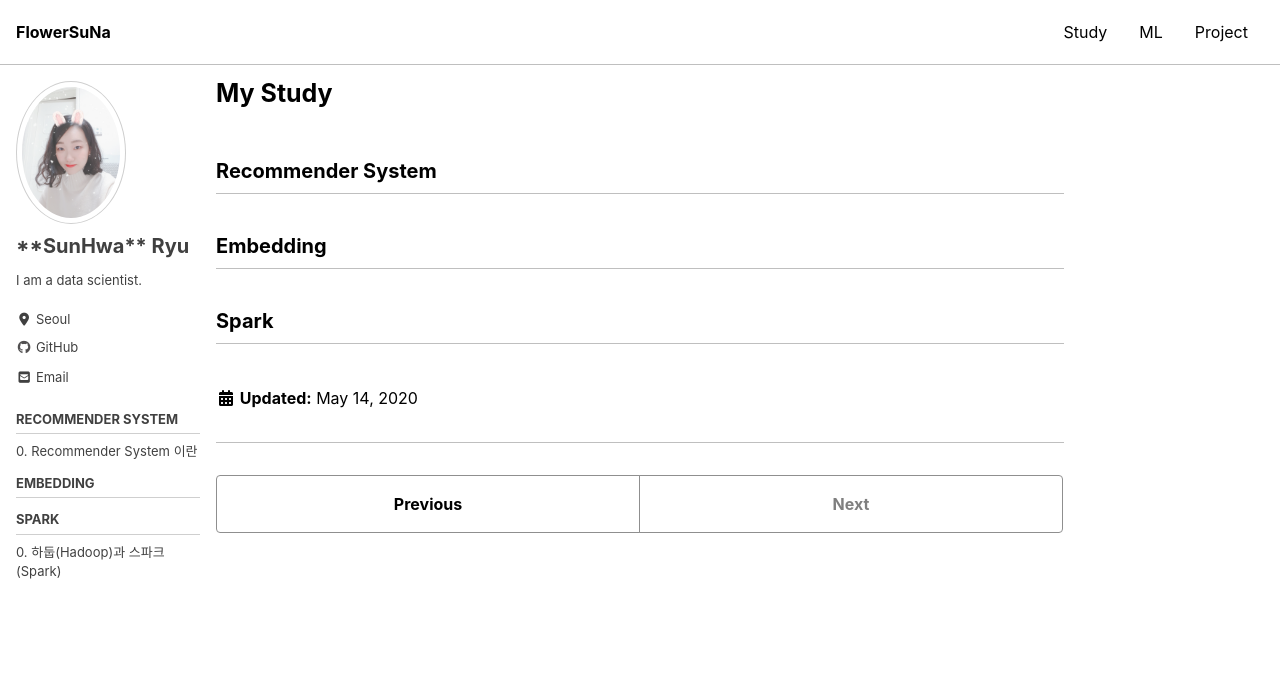
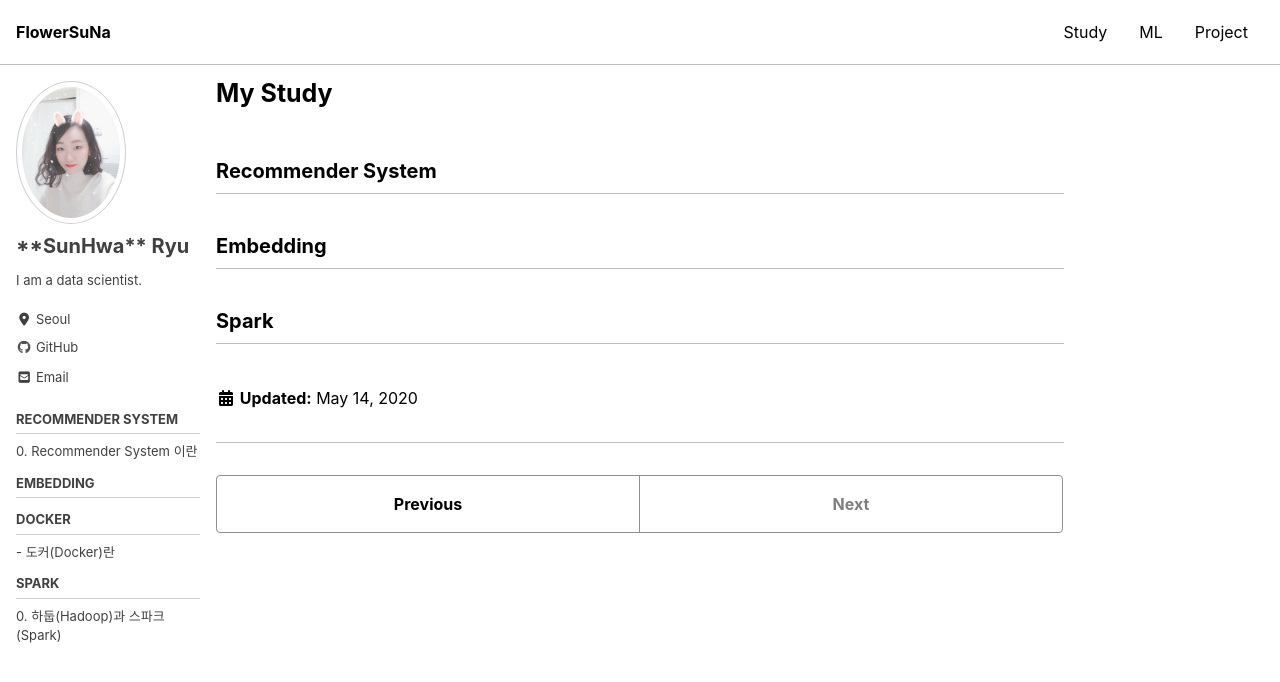
Before and after one commit to MinPinSunHwa/suna.github.io, a Jekyll site: the page built from _study/study.md, in a window 1280 px wide and 900 px high. Shown: the top 682 px of the window. Built offline with Jekyll 4.4.1, drawn with Linux system fonts in a browser that asks for light colours; cached includes are drawn as plain includes; nearby versions of some CDN libraries.

Commit message:
Update navigation.yml

```diff
--- a/_data/navigation.yml
+++ b/_data/navigation.yml
@@ -52,6 +52,10 @@ study:
       - title: "0. Recommender System 이란"
         url: /study/recommender_system/0/
   - title: "Embedding"
+  - title: "Docker"
+    children:
+        - title: "- 도커(Docker)란"
+          url: /study/docker/0/
   - title: "Spark"
     children:
       - title: "0. 하둡(Hadoop)과 스파크(Spark)"
```
